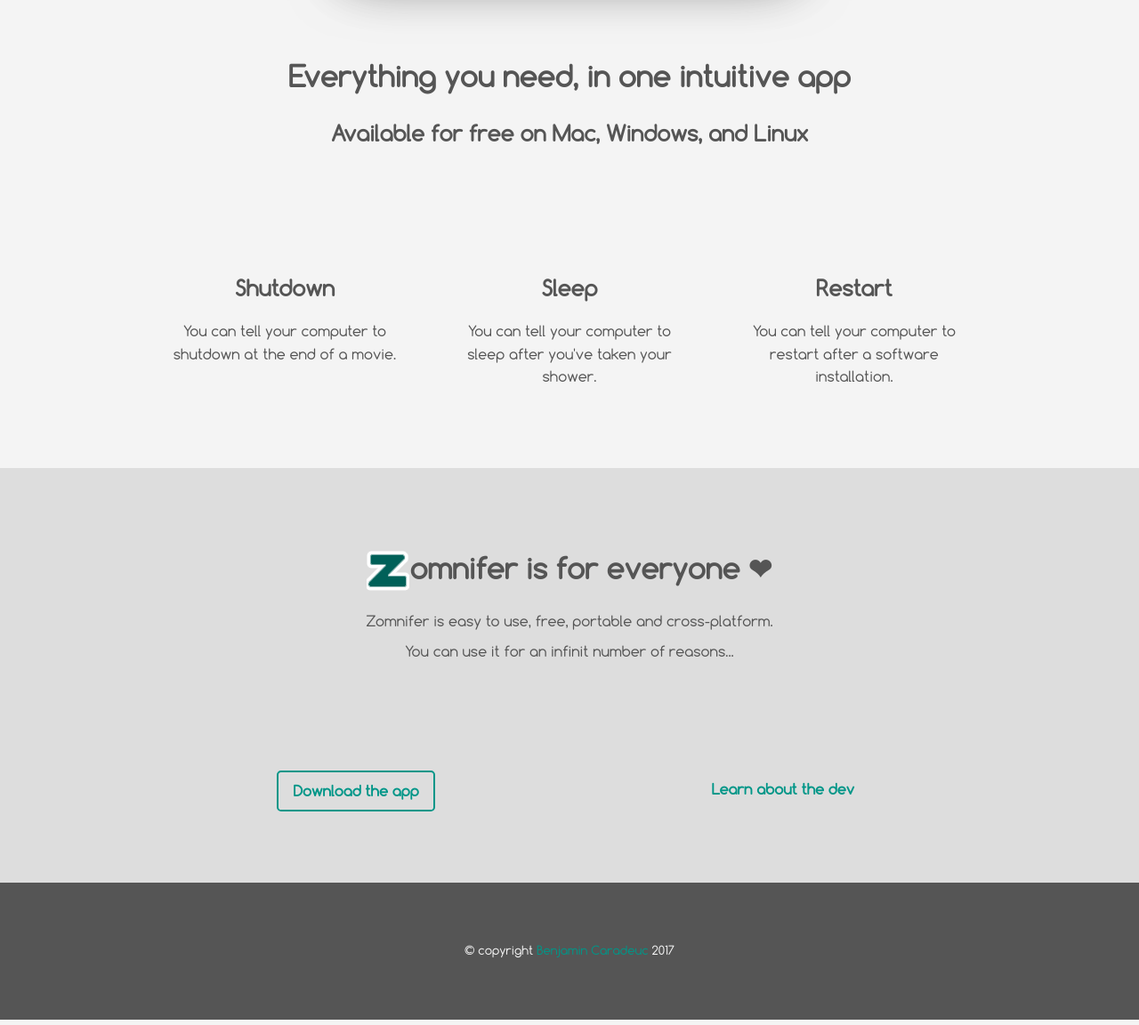
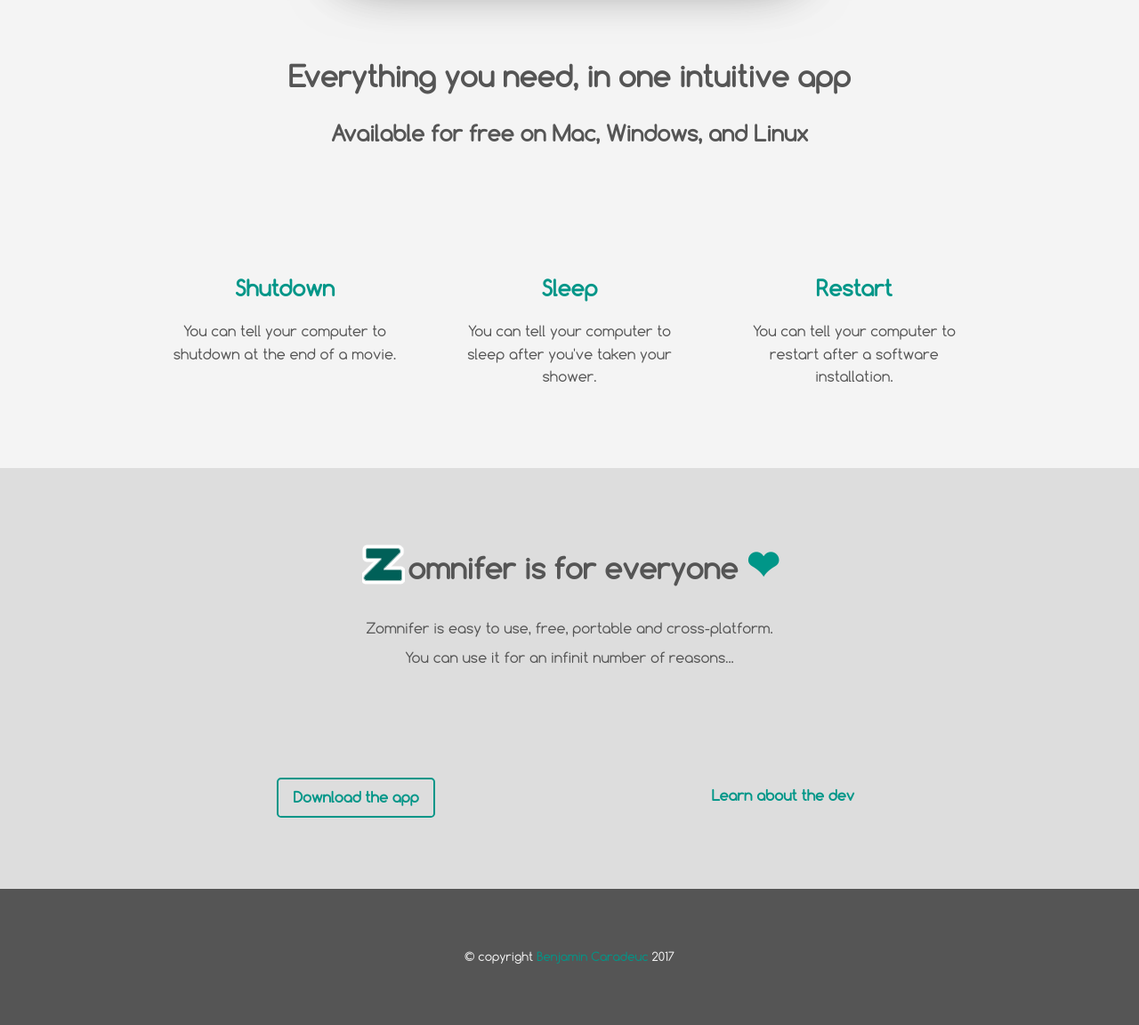
Before and after one commit to benavern/zomnifer, a website: page index.html in a window 1280 px wide. Shown: the part 894-2046 px from the top of the page at 89% size. Drawn offline with Linux system fonts and the light colour scheme.

Commit message:
Little layout improvments

```diff
--- a/index.html
+++ b/index.html
@@ -27,8 +27,7 @@
             <div class="clearfix">
                 <div class="col-6 no-padding">
                     <a href="http://blog.caradeuc.info/zomnifer" class="text-white-color h4">
-                    <span class="icon-zomnifer"></span>
-                    omnifer
+                    <span class="icon-zomnifer"></span>omnifer
                     </a>
                 </div>
                 <ul class="col-6 no-padding navbar-menu text-right">
@@ -64,15 +63,15 @@
 
             <div class="row v-padding-lg">
                 <div class="col-4 col-sm-12">
-                    <h4>Shutdown</h4>
+                    <h4 class="text-primary-color text-bold">Shutdown</h4>
                     <p>You can tell your computer to shutdown at the end of a movie.</p>
                 </div>
                 <div class="col-4 col-sm-12">
-                    <h4>Sleep</h4>
+                    <h4 class="text-primary-color text-bold">Sleep</h4>
                     <p>You can tell your computer to sleep after you've taken your shower.</p>
                 </div>
                 <div class="col-4 col-sm-12">
-                    <h4>Restart</h4>
+                    <h4 class="text-primary-color text-bold">Restart</h4>
                     <p>You can tell your computer to restart after a software installation.</p>
                 </div>
             </div>
@@ -82,7 +81,10 @@
     <section class="bg-gray-color text-black-color text-center">
         <div class="container">
             <div class="v-padding-lg">
-                <h3><span class="icon-zomnifer"></span>omnifer is for everyone &#10084;</h3>
+                <h3>
+                    <span class="icon-zomnifer"></span>omnifer is for everyone
+                    <span class="h1 text-primary-color">&#10084;</span>
+                </h3>
                 <p>
                     Zomnifer is easy to use, free, portable and cross-platform.
                 </p>
@@ -91,10 +93,10 @@
                 </p>
             </div>
             <div class="v-padding-lg row">
-                <div class="col-6">
+                <div class="col-6 col-sm-12">
                     <a href="https://github.com/benavern/zomnifer/releases/latest" target="_blank" class="btn btn-outline">Download the app</a>
                 </div>
-                <div class="col-6">
+                <div class="col-6 col-sm-12">
                     <a href="https://caradeuc.info" target="_blank" class="btn btn-link">Learn about the dev</a>
                 </div>
             </div>
--- a/sass/utils/_classes.sass
+++ b/sass/utils/_classes.sass
@@ -4,12 +4,16 @@
     padding: $gutter-width
     margin: 0 auto
 
+.text-left
+    text-align: left
 .text-right
     text-align: right
 .text-center
     text-align: center
 .text-justify
     text-align: justify
+.text-bold
+    font-weight: bold
 
 .padding
     padding: 1rem
@@ -30,7 +34,8 @@
 
 .icon-zomnifer
         position: relative
-        top: .5em
+        top: .3em
+        margin: 0 .1em
         display: inline-block
         width: 1.5em
         height: 1.5em
@@ -39,7 +44,6 @@
             image: url('../imgs/Icon.png')
             size: contain
             repeat: no-repeat
-
 
 // colors
 $color-list: ( primary: $primary-color, success: $success-color, info: $info-color, warning: $warning-color, danger: $danger-color, "black": $black, "white": $white, "gray": $gray, "facebook": $facebook-color, "twitter": $twitter-color)
```
Also changed, not shown: css/styles.css, 1 other file.
